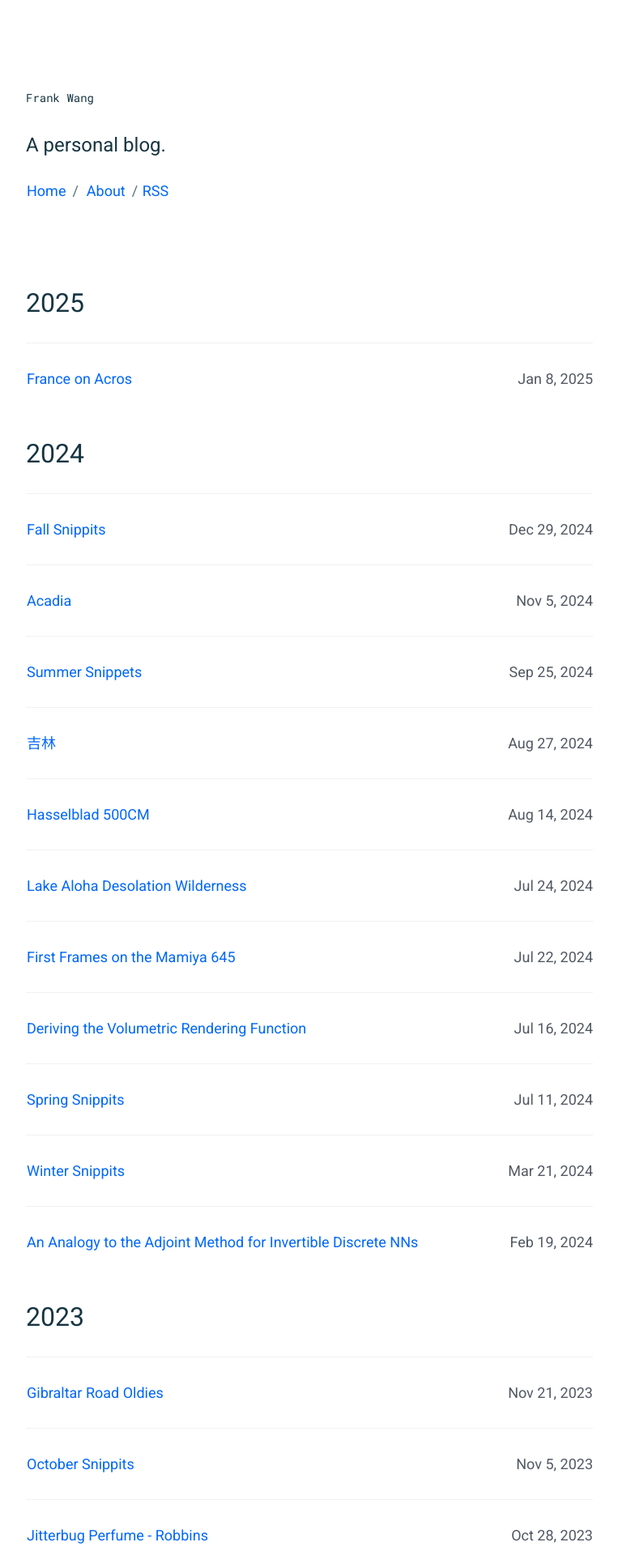
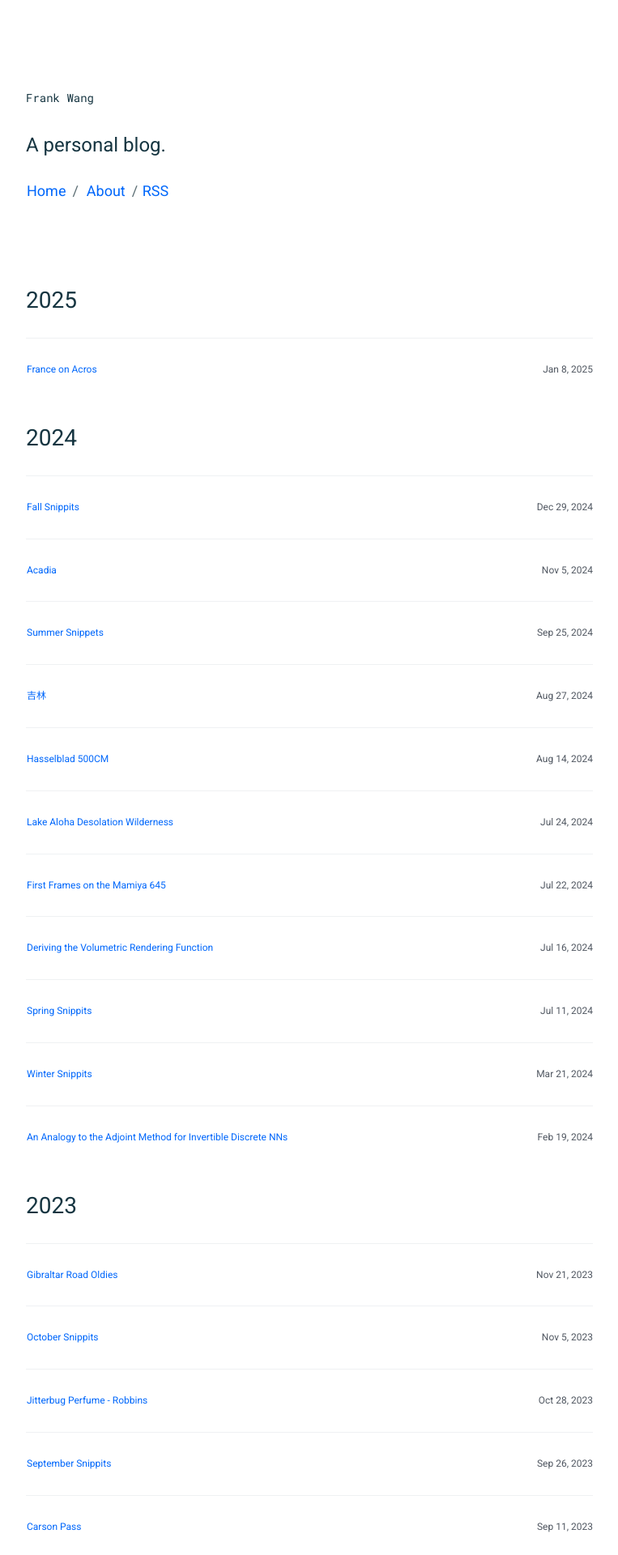
Before and after one commit to frankwang95/frankwang95.github.io, a Jekyll site: the page built from index.html, in a window 1280 px wide. Shown: the top 1920 px of the page at 81% size, without its empty margins (258-1021 px from the left). Built offline with Jekyll 4.4.1, drawn with Linux system fonts in a browser that asks for light colours.

Commit message:
Update _mixins.scss

```diff
--- a/_sass/helpers/_mixins.scss
+++ b/_sass/helpers/_mixins.scss
@@ -27,12 +27,12 @@
 // Font sizing
 @mixin fs--title {
     line-height: 1.5;
-    font-size: 4.8rem; // 48px
+    font-size: 3.2rem; // 32px
 }
 
 @mixin fs--heading-1 {
     line-height: 1.5;
-    font-size: 3.2rem; // 32px
+    font-size: 2.8rem; // 28px
 }
 
 @mixin fs--heading-2 {
@@ -52,7 +52,8 @@
 
 @mixin fs--body {
     line-height: 1.5;
-    font-size: 1.8rem; // 18px
+    font-size: 1.2rem; // 12px
+    line-height: 1.4
 }
 
 @mixin fs--meta {
```
